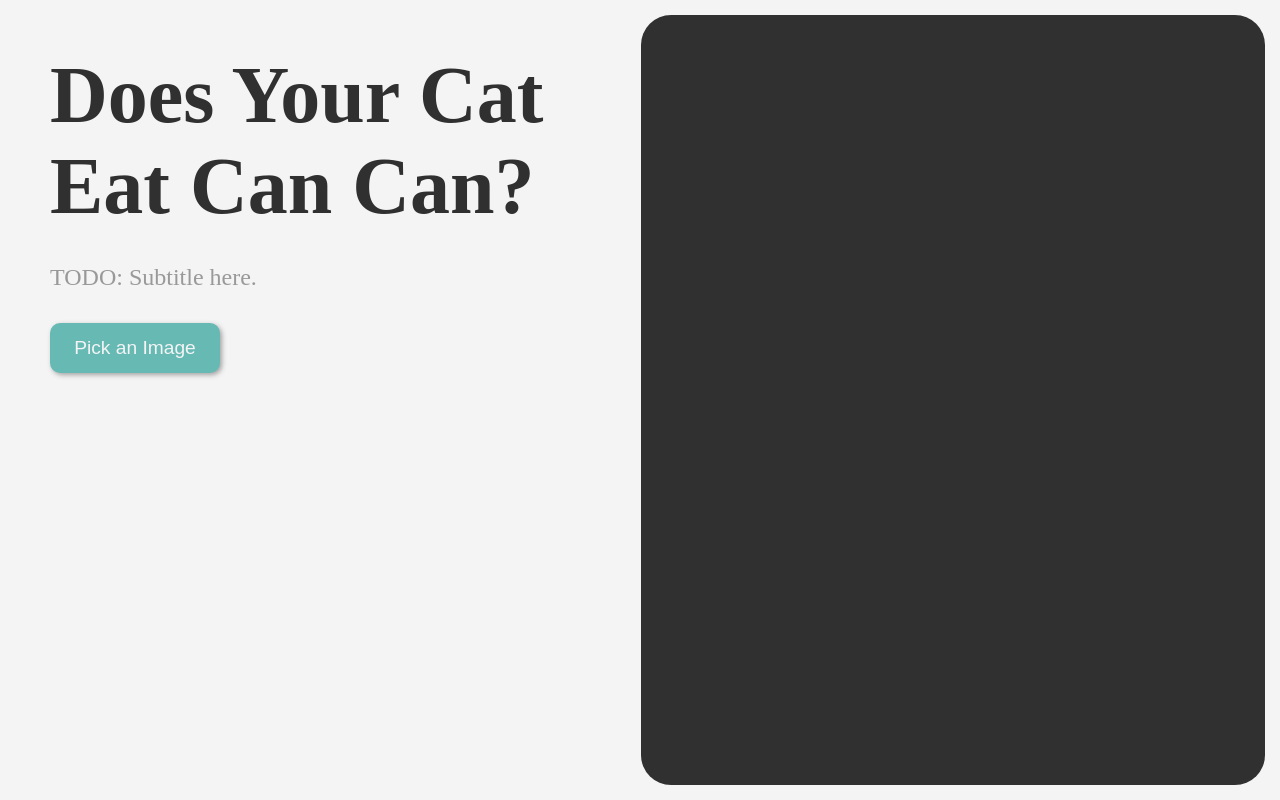
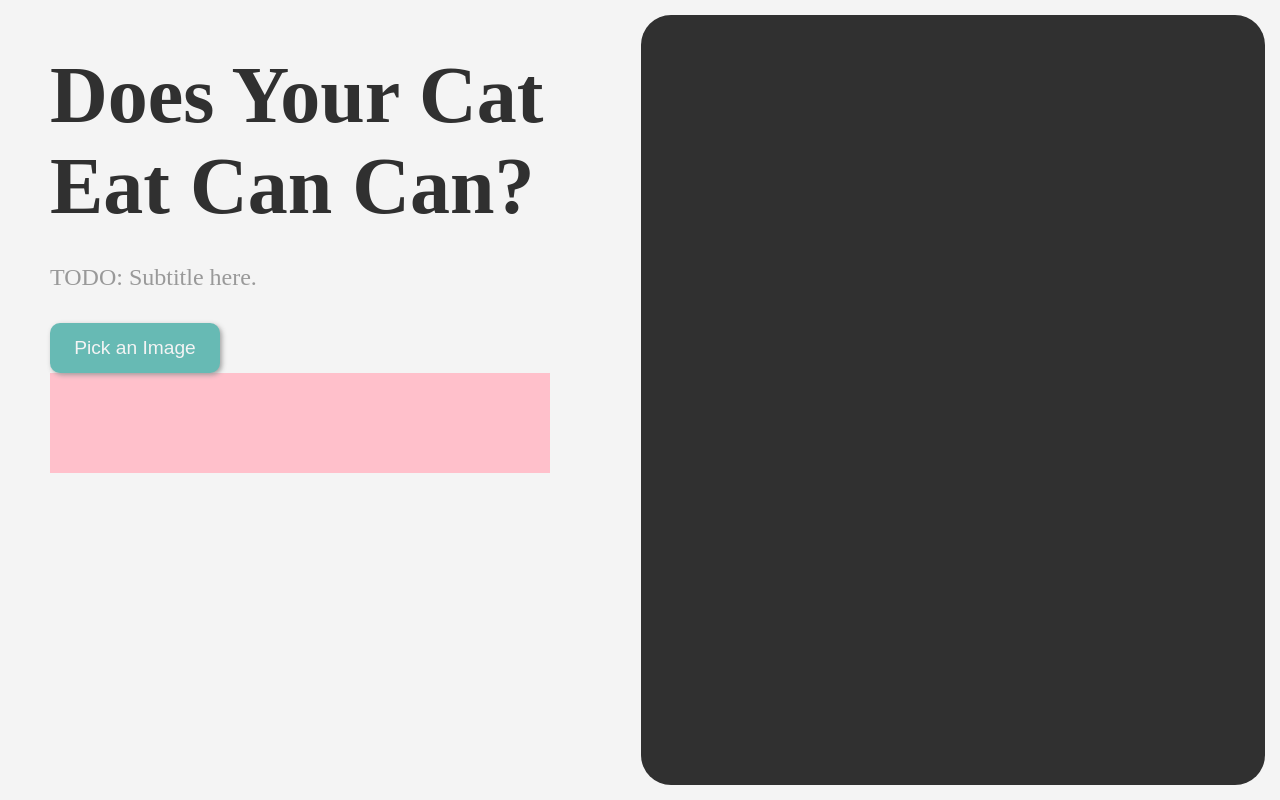
Before and after one commit to KCanCan/KCanCan-Frontend-W, a React (Create React App) app: page / in a window 1280 px wide. Built offline with nearby package versions, Linux system fonts and the light colour scheme; the HTML template or start-up script is replaced by a standard one.

Commit message:
created Chart

```diff
--- a/src/components/AnalysisPage.js
+++ b/src/components/AnalysisPage.js
@@ -5,6 +5,7 @@ import Header from "./Header";
 import Subtitle from "./Subtitle";
 import ImageDisplay from "./ImageDisplay";
 import PickImageButton from "./PickImageButton";
+import Chart from "./Chart";
 
 const TITLE = "Does Your Cat Eat Can Can?";
 const SUBTITLE = "TODO: Subtitle here.";
@@ -18,6 +19,7 @@ export default function AnalysisPage() {
         <Header title={TITLE} />
         <Subtitle subtitle={SUBTITLE} />
         <PickImageButton image={image} setImage={setImage} />
+        <Chart />
       </div>
       <ImageDisplay image={image} setImage={setImage} />
     </div>
--- a/src/components/Chart.js
+++ b/src/components/Chart.js
@@ -1,5 +1,11 @@
-import React from "react";
+import React, { useState } from "react";
+import styles from "../styles/Chart.module.css";
 
 export default function Chart({ data }) {
-  return <div></div>;
+  const [width, setWidth] = useState(500);
+  return (
+    <div>
+      <div className={styles.box}></div>
+    </div>
+  );
 }
--- a/src/styles/Chart.module.css
+++ b/src/styles/Chart.module.css
@@ -0,0 +1,5 @@
+.box {
+  height: 100px;
+  width: 500px;
+  background-color: pink;
+}
```
